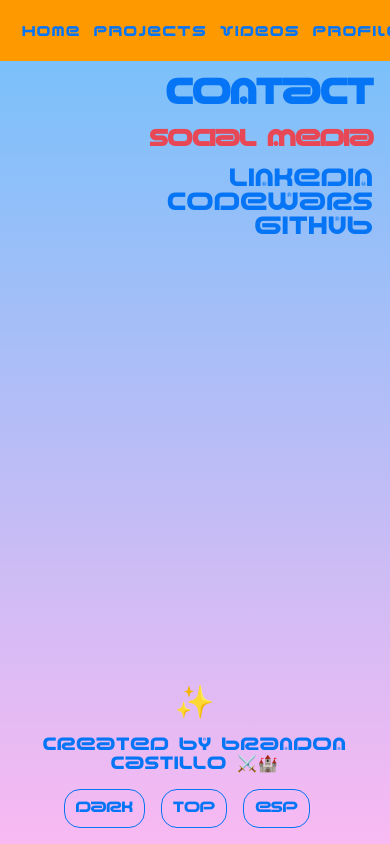
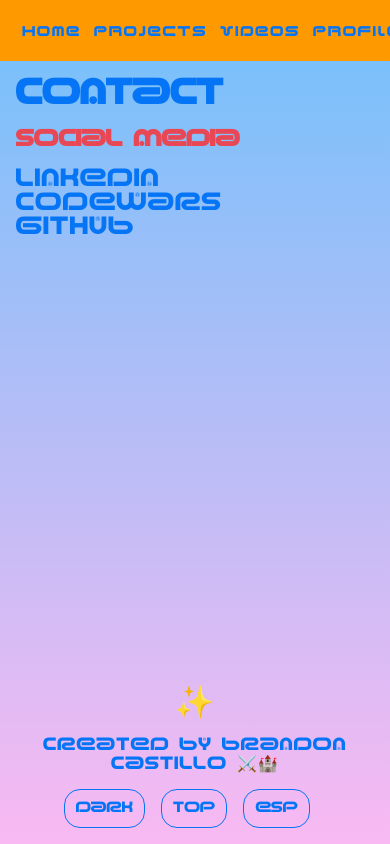
Before and after one commit to pibelanzallamas/brandon-portfolio, a React (Vite) app: page /contact in a window 390 px wide. Built offline with nearby package versions, Linux system fonts and the light colour scheme.

Commit message:
home mobile/desktop ready

```diff
--- a/src/components/Credits.jsx
+++ b/src/components/Credits.jsx
@@ -16,7 +16,7 @@ function Credits() {
 
   return (
     <footer>
-      <p className="star top">✨</p>
+      <p className="star">✨</p>
       <p className="credits top">
         {lan
           ? "Creado por Brandon Castillo ⚔️🏰"
--- a/src/styles/Credits.sass
+++ b/src/styles/Credits.sass
@@ -1,6 +1,6 @@
 footer
   text-align: center
-  padding: 1rem
+  padding-bottom: 1rem
 
 .star
   font-size: 2rem
--- a/src/styles/app.css
+++ b/src/styles/app.css
@@ -176,7 +176,7 @@ nav {
 }
 footer {
   text-align: center;
-  padding: 1rem;
+  padding-bottom: 1rem;
 }
 
 .star {
@@ -234,7 +234,7 @@ footer {
 .full-app {
   display: flex;
   flex-direction: column;
-  text-align: right;
+  text-align: left;
   font-family: "amalgama";
   min-height: 100vh;
 }
--- a/src/styles/app.sass
+++ b/src/styles/app.sass
@@ -47,7 +47,7 @@ $lavender-web-2: #e1dee9ff
 .full-app
   display: flex
   flex-direction: column
-  text-align: right
+  text-align: left
   font-family: "amalgama"
   min-height: 100vh
 
```
